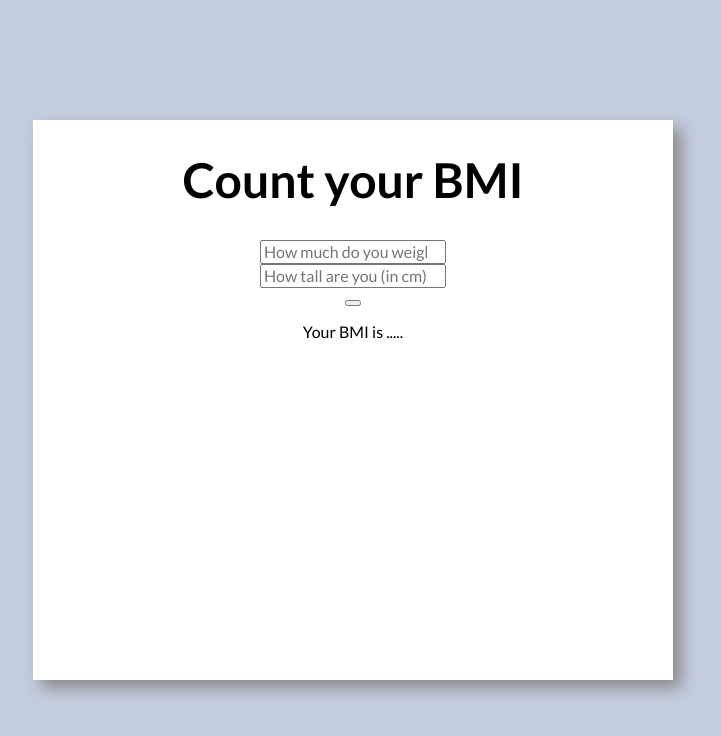
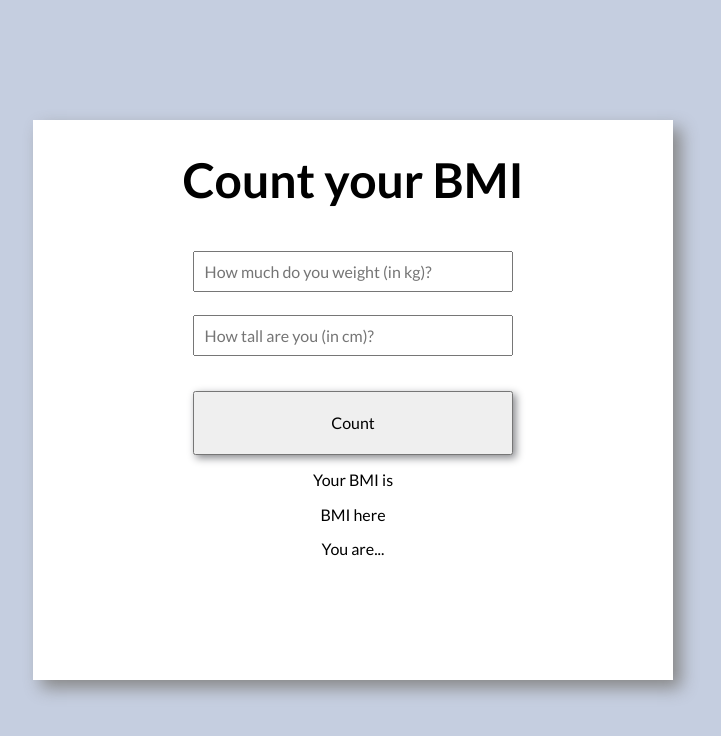
Before and after one commit to TiiTro/BMI_counter_react_app, a React (Create React App) app: page / in a window 1280 px wide. Shown: the top 736 px of the page, without its empty margins (287-1008 px from the left). Built offline with nearby package versions, Linux system fonts and the light colour scheme.

Commit message:
Continued styling elements

```diff
--- a/src/App.js
+++ b/src/App.js
@@ -1,5 +1,6 @@
 import React, { Component } from 'react';
 import './App.scss';
+import './index.scss';
 import Card from './Components/Card/Card.js';
 
 class App extends Component {
--- a/src/App.scss
+++ b/src/App.scss
@@ -33,3 +33,24 @@
 }
 
 */
+
+
+$color-red-dark: #ED1F24;
+$color-red-light: #F4787B;
+
+$color-orange-dark: #FB6F1B;
+$color-orange-light: #FBA51B;
+
+$color-yellow-dark: #FBD61B;
+$color-yellow-light: #FFFDB1;
+
+$color-green-dark: #21A612;
+$color-green-light: #6DFF5D;
+
+$color-grey-black: #2D2E2F;
+$color-grey-dark: #616666;
+$color-grey-middle: #87888C;
+$color-grey-light: #D8D8D8;
+$color-grey-white: #F6F8FF;
+
+$color-white: #ffffff;
--- a/src/Components/Card/Card.js
+++ b/src/Components/Card/Card.js
@@ -1,5 +1,4 @@
 import React from 'react';
-import './_card.scss';
 import CardFront from './CardFront.js';
 import CardBack from './CardBack.js';
 
--- a/src/Components/Card/CardBack.js
+++ b/src/Components/Card/CardBack.js
@@ -8,7 +8,9 @@ class CardBack extends React.Component {
 
         return(
             <div>
-                <p>Your BMI is .....</p>
+                <p>Your BMI is</p>
+                <p>BMI here</p>
+                <p>You are...</p>
             </div>
         )
 
--- a/src/Components/Card/CardFront.js
+++ b/src/Components/Card/CardFront.js
@@ -4,11 +4,13 @@ import React from 'react';
 import Input from '../Inputs/Input.js';
 import Button from '../Inputs/Button.js';
 
+
+
 class CardFront extends React.Component {
     render() {
         console.log("This is the front side");
         return(
-            <div>
+            <div className='card__side-front'>
                 <h1 className="heading__big">Count your BMI</h1>
                 <Input name="inputWeight" id="inputWeight" type="number" placeholder="How much do you weight (in kg)?"/>
                 <Input name="inputHeight" id="inputHeight" type="number" placeholder="How tall are you (in cm)?"/>
--- a/src/Components/Card/_card.scss
+++ b/src/Components/Card/_card.scss
@@ -19,4 +19,26 @@
     box-shadow: .5rem .51rem 1rem #888;
 
   }
+
+  &__body {
+    width: 100%;
+    height: 100%;
+    transform-style: preserve-3d;
+    transition: all, .2s linear;
   }
+
+
+}
+
+/* Flipping the card
+.btn:active .card__body {
+  transform: rotateY(180deg);
+}
+
+.card__container:hover .card__body .card__side-front {
+  opacity: 0;
+  visibility: hidden;
+  transition: opacity 1s ease-in, visibility .75s linear;
+}
+
+ */
--- a/src/Components/Inputs/Button.js
+++ b/src/Components/Inputs/Button.js
@@ -1,11 +1,12 @@
 import React from 'react';
+import './_button.scss';
 
 class Button extends React.Component {
     render() {
         console.log('This is the button');
         return(
             <form>
-                <button className={this.props.ClassName} type={this.props.type} value={this.props.value}></button>
+                <button className='btn' type={this.props.type} value={this.props.value}>Count</button>
             </form>
         )
     }
--- a/src/Components/Inputs/Input.js
+++ b/src/Components/Inputs/Input.js
@@ -1,11 +1,12 @@
 import React from 'react';
 import '../Card/_card.scss';
+import './_input.scss';
 
 class Input extends React.Component {
     render() {
         return(
             <form>
-                <input type={this.props.type} name={this.props.name} id={this.props.id} placeholder={this.props.placeholder} required />
+                <input className='input' type={this.props.type} name={this.props.name} id={this.props.id} placeholder={this.props.placeholder} required />
             </form>
         )
     }
--- /dev/null
+++ b/src/Components/Inputs/_button.scss
@@ -0,0 +1,17 @@
+
+.btn{
+    width: 50%;
+    height: 4rem;
+    margin-top: 1.5rem;
+    box-shadow: .2rem .2rem .5rem #87888C;
+
+
+    &:hover {
+        transform: scale(.95);
+        box-shadow: .25rem .25rem .5rem #87888C;
+    }
+
+    &:active {
+        transform: scale(1.05);
+    }
+;}
--- /dev/null
+++ b/src/Components/Inputs/_input.scss
@@ -0,0 +1,14 @@
+.input {
+    box-sizing: border-box;
+    margin: .7rem;
+    height: 2.6rem;
+    width: 50%;
+    padding: .1rem .6rem;
+
+    &:focus {
+        outline: 0;
+        border: none;
+        border-bottom: 1px solid #6DFF5D;
+
+    }
+}
--- a/src/index.scss
+++ b/src/index.scss
@@ -4,3 +4,5 @@
 @import './Styles/tools/functions';
 @import './Styles/tools/mixins';
 @import './Styles/tools/variables';
+@import './src/Components/Inputs/_input.scss';
+@import './src/Components/Inputs/_button.scss';
```
Lines whose indentation alone changed are shown as unchanged.
